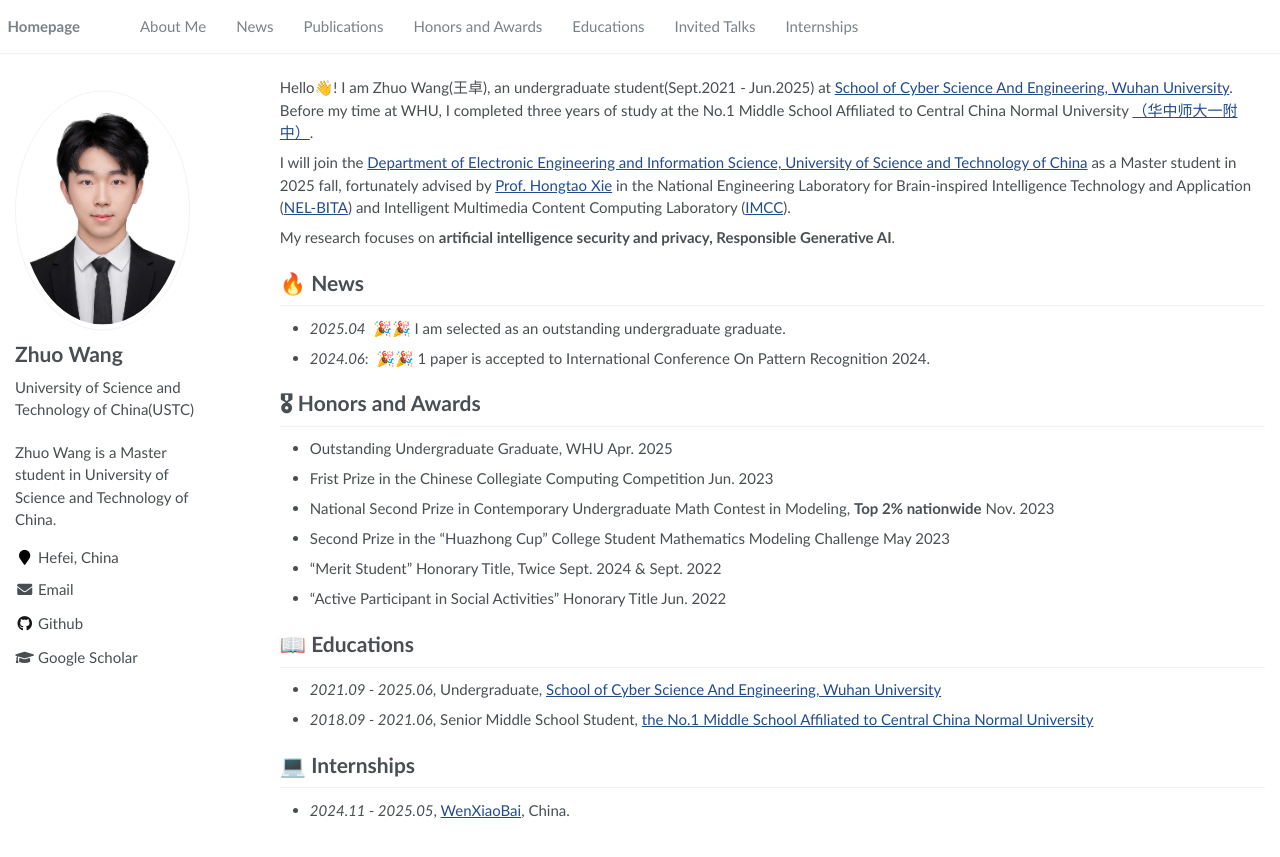
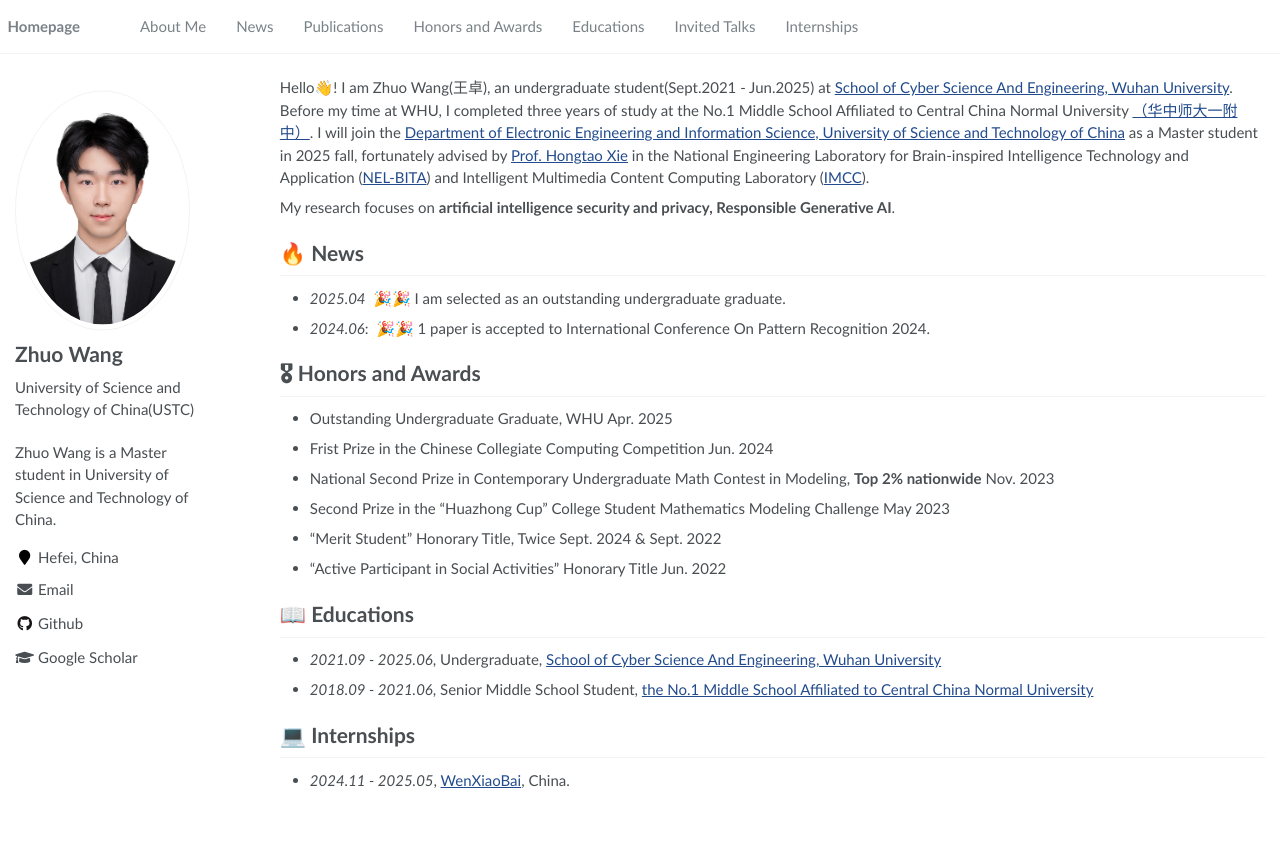
Before and after one commit to ZehyrW/ZehyrW.github.io, a Jekyll site: the page built from _pages/about.md, in a window 1280 px wide. Shown: the top 857 px of the page. Built offline with Jekyll 4.4.1, drawn with Linux system fonts in a browser that asks for light colours.

Commit message:
Update about.md

```diff
--- a/_pages/about.md
+++ b/_pages/about.md
@@ -17,9 +17,7 @@ redirect_from:
 
 <span class='anchor' id='about-me'></span>
 
-Hello👋! I am Zhuo Wang(王卓), an undergraduate student(Sept.2021 - Jun.2025) at [School of Cyber Science And Engineering, Wuhan University](https://cse.whu.edu.cn). Before my time at WHU, I completed three years of study at the No.1 Middle School Affiliated to Central China Normal University [（华中师大一附中）](https://www.hzsdyfz.com.cn).
-
-I will join the [Department of Electronic Engineering and Information Science, University of Science and Technology of China](https://eeis.ustc.edu.cn/main.htm) as a Master student in 2025 fall, fortunately advised by [Prof. Hongtao Xie](https://imcc.ustc.edu.cn/_upload/tpl/0d/13/3347/template3347/xiehongtao.html) in the National Engineering Laboratory for Brain-inspired Intelligence Technology and Application ([NEL-BITA](https://leinao.ustc.edu.cn/main.htm)) and Intelligent Multimedia Content Computing Laboratory ([IMCC](https://imcc.ustc.edu.cn/main.htm)).
+Hello👋! I am Zhuo Wang(王卓), an undergraduate student(Sept.2021 - Jun.2025) at [School of Cyber Science And Engineering, Wuhan University](https://cse.whu.edu.cn). Before my time at WHU, I completed three years of study at the No.1 Middle School Affiliated to Central China Normal University [（华中师大一附中）](https://www.hzsdyfz.com.cn). I will join the [Department of Electronic Engineering and Information Science, University of Science and Technology of China](https://eeis.ustc.edu.cn/main.htm) as a Master student in 2025 fall, fortunately advised by [Prof. Hongtao Xie](https://imcc.ustc.edu.cn/_upload/tpl/0d/13/3347/template3347/xiehongtao.html) in the National Engineering Laboratory for Brain-inspired Intelligence Technology and Application ([NEL-BITA](https://leinao.ustc.edu.cn/main.htm)) and Intelligent Multimedia Content Computing Laboratory ([IMCC](https://imcc.ustc.edu.cn/main.htm)).
 
 My research focuses on **artificial intelligence security and privacy, Responsible Generative AI**.
 
@@ -48,7 +46,7 @@ My research focuses on **artificial intelligence security and privacy, Responsib
 
 # 🎖 Honors and Awards
 - Outstanding Undergraduate Graduate, WHU    Apr. 2025
-- Frist Prize in the Chinese Collegiate Computing Competition    Jun. 2023
+- Frist Prize in the Chinese Collegiate Computing Competition    Jun. 2024
 - National Second Prize in Contemporary Undergraduate Math Contest in Modeling, **Top 2% nationwide**    Nov. 2023
 - Second Prize in the “Huazhong Cup” College Student Mathematics Modeling Challenge    May 2023
 - “Merit Student” Honorary Title, Twice    Sept. 2024 & Sept. 2022
```
